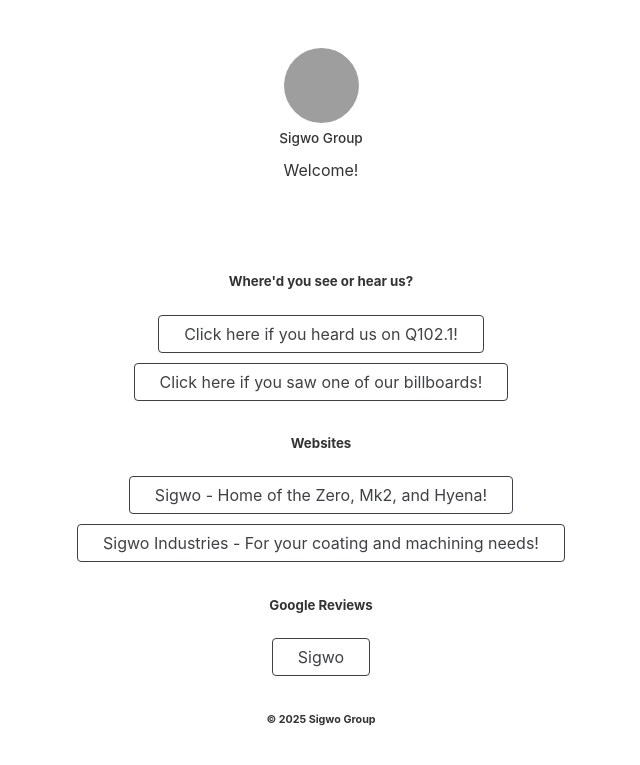
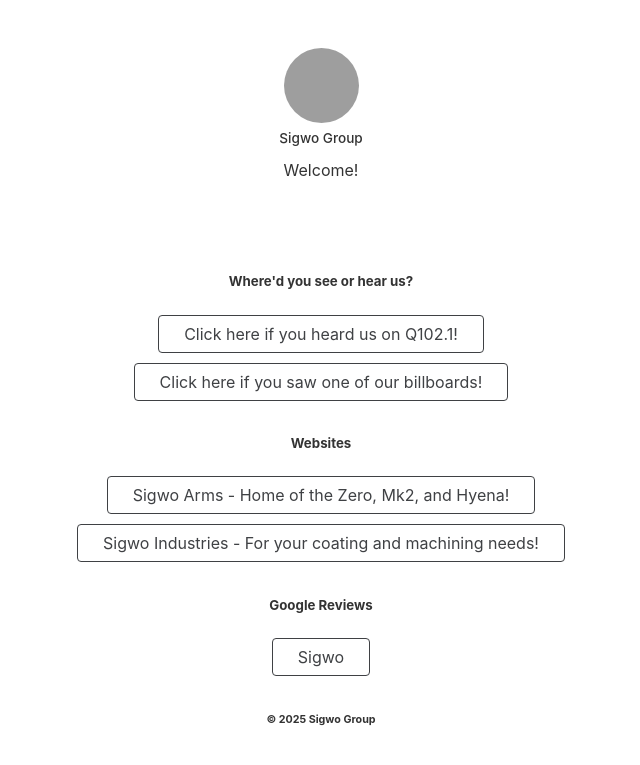
Before and after one commit to sigwo/sigwo-links, a Jekyll site: the page built from index.html, in a window 1280 px wide, cut to the strip 0-948 px from the top of the page. Shown: the top 765 px of the strip, without its empty margins (319-959 px from the left). Built offline with Jekyll 4.4.1, drawn with Linux system fonts in a browser that asks for light colours; nearby versions of some CDN libraries; grey boxes are pictures that could not be loaded.

Commit message:
Update links.yml

```diff
--- a/_data/links.yml
+++ b/_data/links.yml
@@ -7,7 +7,7 @@
 
 - category: Websites
   items:
-    - title: Sigwo - Home of the Zero, Mk2, and Hyena!
+    - title: Sigwo Arms - Home of the Zero, Mk2, and Hyena!
       url: https://www.sigwoarms.com/r/ToV
     - title: Sigwo Industries - For your coating and machining needs!
       url: https://www.sigwoindustries.com/r/oI6
```
